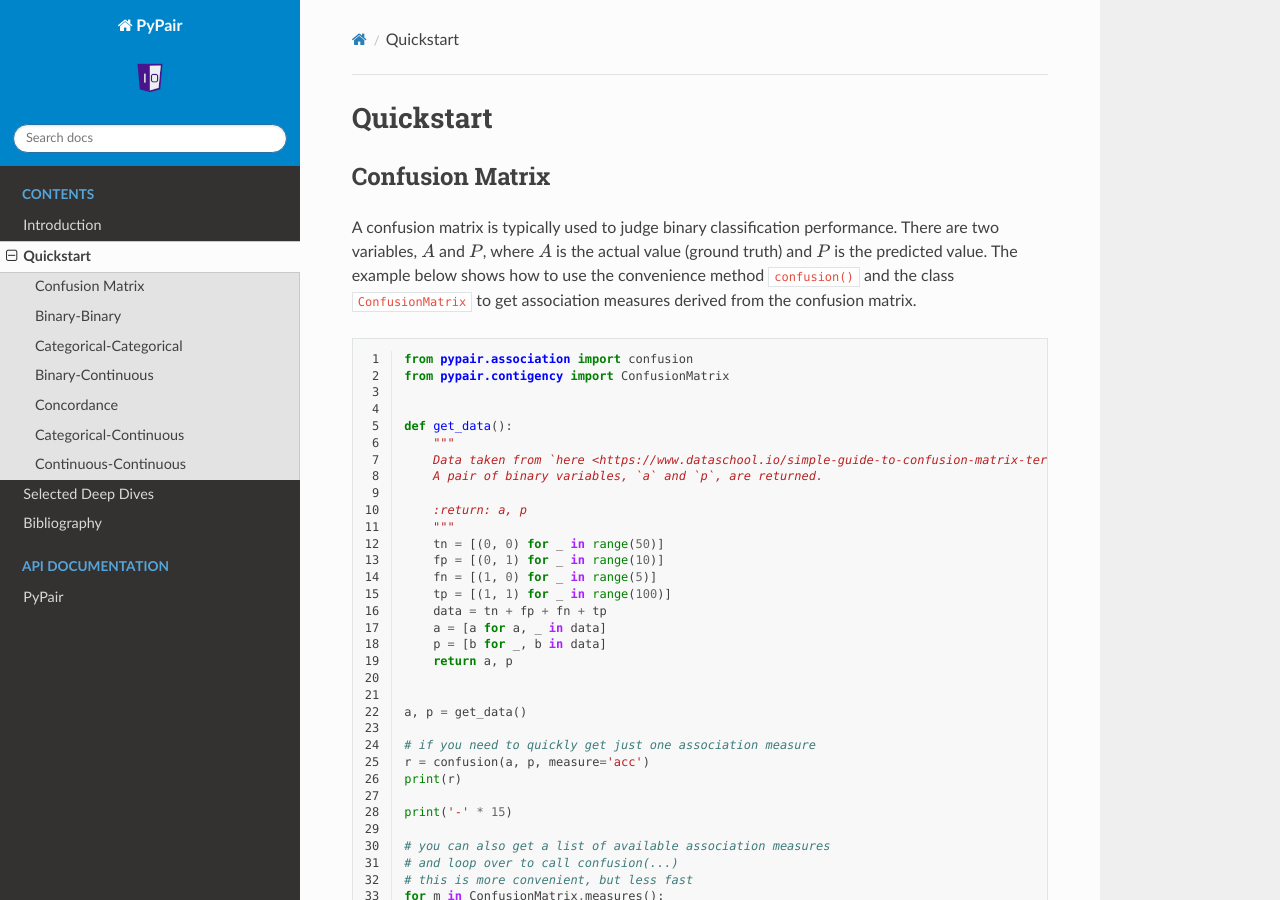
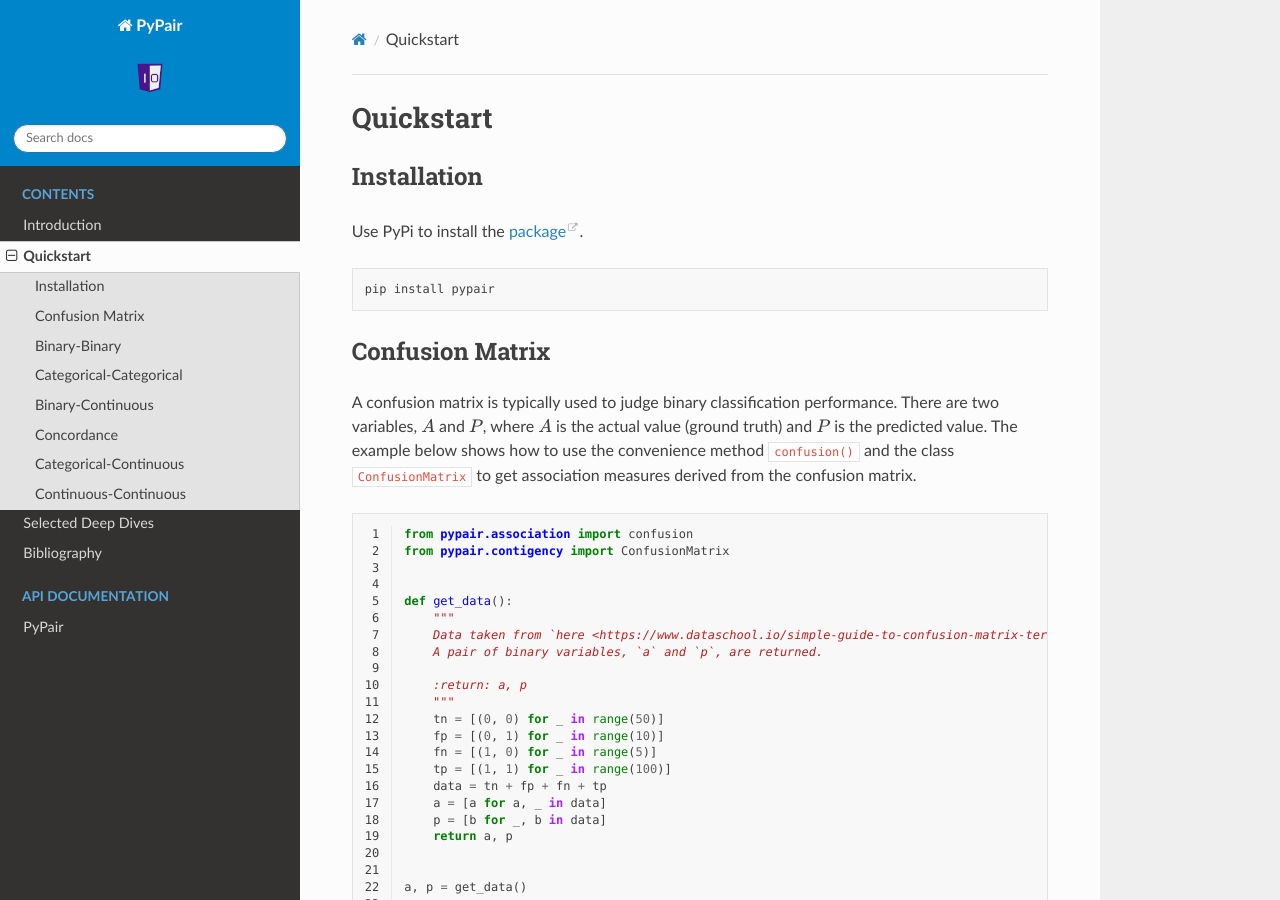
Before and after one commit to oneoffcoder/py-pair, a Sphinx documentation site: the page built from docs/source/quickstart.rst, in a window 1280 px wide and 900 px high. Built offline with Sphinx 7.4.7 and the Read the Docs theme 2.0.0, drawn with Linux system fonts in a browser that asks for light colours.

Commit message:
add installation instruction

```diff
--- a/docs/source/quickstart.rst
+++ b/docs/source/quickstart.rst
@@ -1,5 +1,14 @@
 Quickstart
 ==========
+
+Installation
+------------
+
+Use PyPi to install the `package <https://pypi.org/project/pypair>`_.
+
+.. code:: bash
+
+    pip install pypair
 
 Confusion Matrix
 ----------------
```
